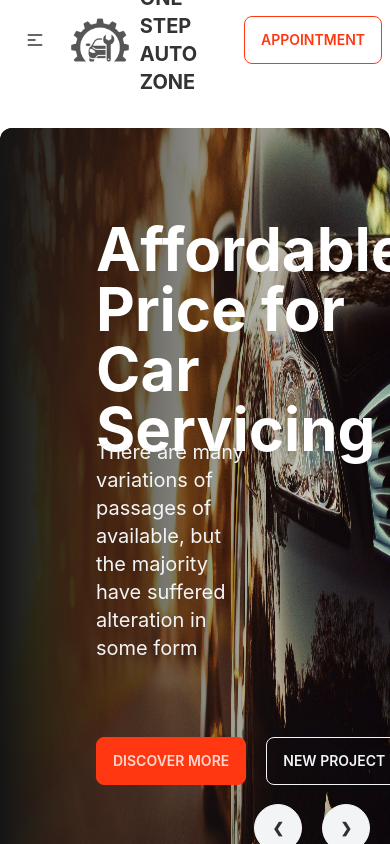
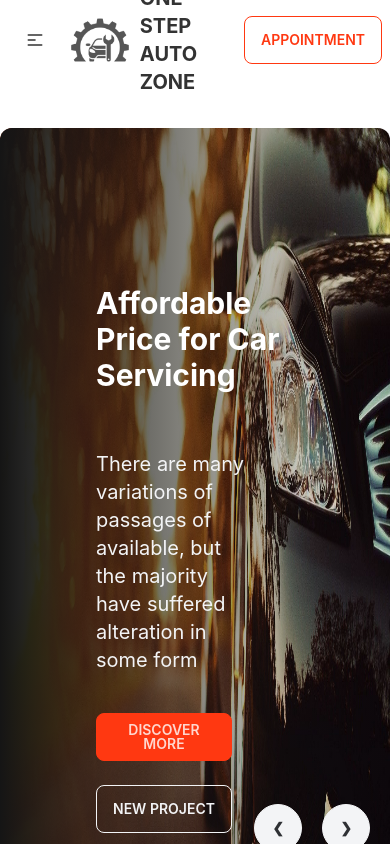
Before and after one commit to SumiAkter2/one-step-auto-zone-client-site, a React (Create React App) app: page / in a window 390 px wide. Shown: the top 844 px of the page. Built offline with nearby package versions, Linux system fonts and the light colour scheme; no server answers.

Commit message:
added freature info

```diff
--- a/src/Components/Home/Banner/BannerItem.js
+++ b/src/Components/Home/Banner/BannerItem.js
@@ -11,21 +11,25 @@ const BannerItem = ({ slide }) => {
         <img src={img} alt="" className="w-screen rounded-xl h-screen" />
       </div>
       <div className="absolute flex justify-end transform -translate-y-1/2 left-24 top-1/4">
-        <h1 className="text-6xl font-bold text-white">
+        <h1 className="lg:text-6xl text-3xl font-bold text-white">
           Affordable <br />
           Price for Car <br />
           Servicing
         </h1>
       </div>
       <div className="absolute flex justify-end transform -translate-y-1/2 w-2/5 left-24 top-1/2">
-        <p className="text-xl  text-primary">
+        <p className="text-xl mt-6 text-primary">
           There are many variations of passages of available, but the majority
           have suffered alteration in some form
         </p>
       </div>
-      <div className="absolute flex justify-start transform -translate-y-1/2 w-2/5 left-24 top-3/4">
-        <button className="btn btn-secondary mr-5">Discover More</button>
-        <button className="btn btn-outline btn-primary">New Project</button>
+      <div className="absolute lg:flex justify-start transform -translate-y-1/2 w-2/5 left-24 top-3/4  lg:mt-0">
+        <button className="btn btn-secondary mr-5 mt-6 lg:mt-0">
+          Discover More
+        </button>
+        <button className="btn btn-outline btn-primary mt-6 lg:mt-0">
+          New Project
+        </button>
       </div>
       <div className="absolute flex justify-end transform -translate-y-1/2 left-5 right-5 bottom-24">
         <a href={`#slide${prev}`} className="btn btn-circle btn-primary mr-5">
--- a/src/Components/Home/Feature.js
+++ b/src/Components/Home/Feature.js
@@ -1,10 +1,14 @@
 import React from "react";
 
-const Feature = (featureInfo) => {
-    console.log('dhjsgfkasgekjew')
-    return <div>
-      <h1>{featureInfo.name } </h1>
-  </div>;
+const Feature = ({ featureInfo }) => {
+  return (
+
+      <div className="text-center w-1/2 mx-auto lg:block flex justify-center items-center gap-x-6">
+        <img src={featureInfo.img} alt="feature-logo" />
+        <h1 className="text-sm ">{featureInfo.title} </h1>
+      </div>
+
+  );
 };
 
 export default Feature;
--- a/src/Components/Home/Features.js
+++ b/src/Components/Home/Features.js
@@ -1,9 +1,8 @@
 import React from "react";
 import features1 from "../../assets/icons/check.svg";
 import features2 from "../../assets/icons/deliveryt.svg";
-import features3 from "../../assets/icons/Group 38729.svg";
+
 import features4 from "../../assets/icons/person.svg";
-import features5 from "../../assets/icons/quote.svg";
 import features6 from "../../assets/icons/Wrench.svg";
 import features7 from "../../assets/icons/group.svg";
 import Feature from "./Feature";
@@ -12,38 +11,33 @@ const Features = () => {
     {
       id: 1,
       name: "Leo Kito",
-      title: "Engine Expert",
+      title: "100% Guaranty",
       img: features1,
     },
     {
       id: 2,
       name: "Jony Luis",
-      title: "Engine Expert",
+      title: "Timely Delivery",
       img: features2,
     },
     {
       id: 3,
       name: "Pathio Kio",
-      title: "Engine Expert",
-      img: features3,
+      title: "Best Equipment",
+      img: features6,
     },
-    {
-      id: 4,
-      name: "Pathio Kio",
-      title: "Engine Expert",
-      img: features4,
-    },
-    {
-      id: 5,
-      name: "Pathio Kio",
-      title: "Engine Expert",
-      img: features5,
-    },
+    // {
+    //   id: 4,
+    //   name: "Pathio Kio",
+    //   title: "Engine Expert",
+    //   img: features4,
+    // },
+
     {
       id: 6,
       name: "Pathio Kio",
-      title: "Engine Expert",
-      img: features6,
+      title: "24/7 Support",
+      img: features4,
     },
     {
       id: 7,
@@ -64,9 +58,11 @@ const Features = () => {
         </p>
       </div>
 
-      {featuresInfo.map((featureInfo) => (
-        <Feature key={featureInfo.id} featureInfo={featureInfo}></Feature>
-      ))}
+      <div className="grid grid-cols-1 lg:grid-cols-5 md:grid-cols-3 my-12 mx-auto gap-4 px-6 lg:w-2/3 w-full">
+        {featuresInfo.map((featureInfo) => (
+          <Feature key={featureInfo.id} featureInfo={featureInfo}></Feature>
+        ))}
+      </div>
     </div>
   );
 };
```
